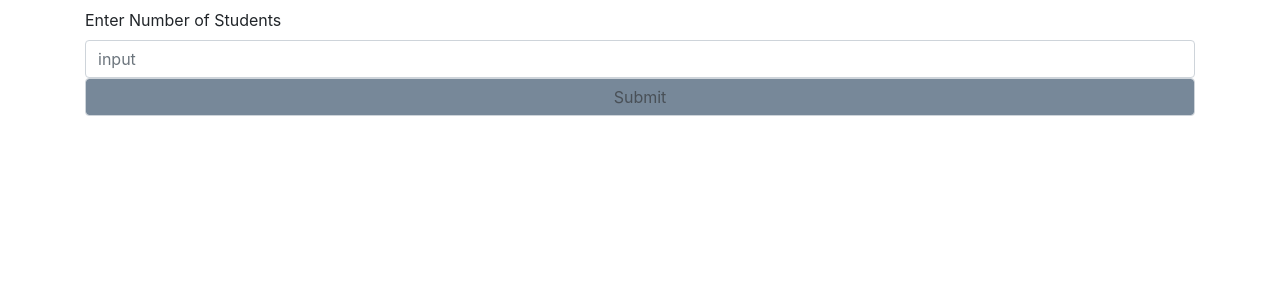
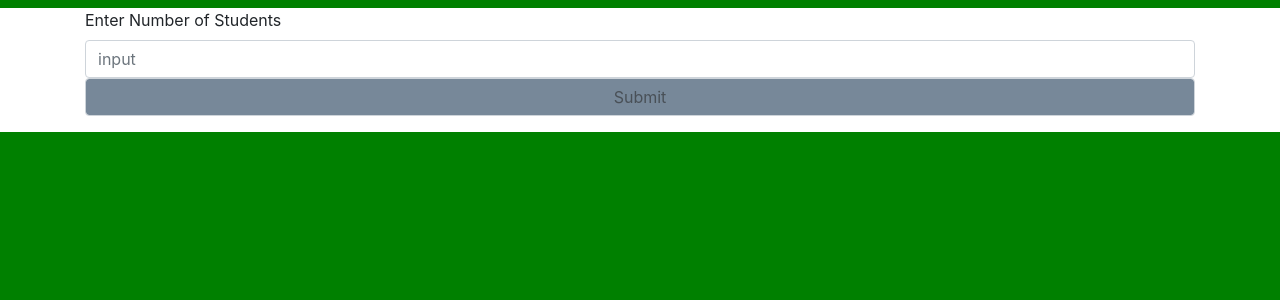
Before and after one commit to silvasm516/Birth, a Django app: page /index in a window 1280 px wide. Shown: the top 300 px of the page. Run offline with Django 3.2, Linux system fonts and the light colour scheme; some libraries are stand-ins or nearby versions.

Commit message:
adjustments

```diff
--- a/problemo/templates/calculate.html
+++ b/problemo/templates/calculate.html
@@ -14,10 +14,11 @@
   background-color:lightslategray;
 }
 
-<link href='/Birth/problemo/static/base.css' rel="stylesheet"  type="text/css" %} />
+
 
 
 </style>
+<link rel="stylesheet" href= 'static/base.css'   type="text/css">
 
 <meta charset="utf-8"/>
 <meta name="viewport" content="width= device-width, initial-scale=1"/>
```
